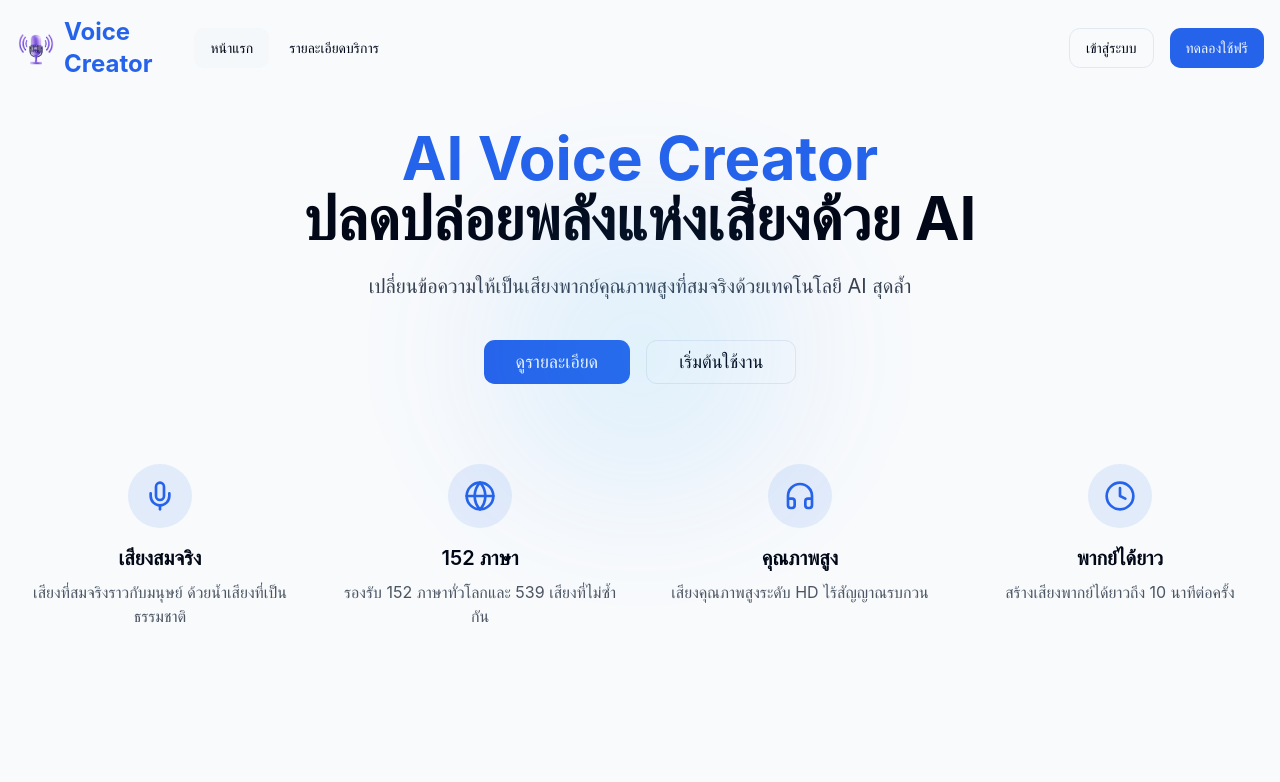
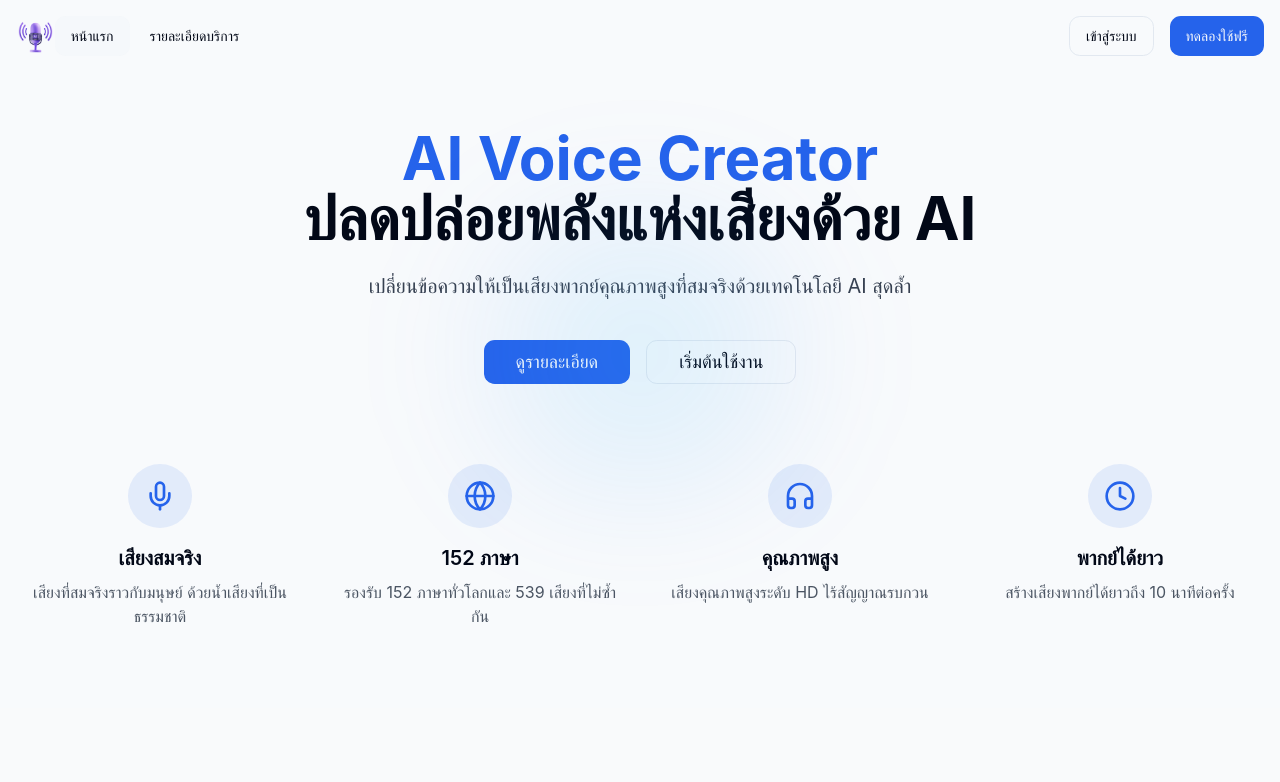
Before and after one commit to iam-generative-ai/ai-voice-creator, a React (Vite) app: page / in a window 1280 px wide. Shown: the top 782 px of the page. Built offline with nearby package versions, Linux system fonts and the light colour scheme.

Commit message:
Remove Voice Creator
- Removed Voice Creator.

```diff
--- a/src/components/layout/Header.tsx
+++ b/src/components/layout/Header.tsx
@@ -23,9 +23,8 @@ const Header = () => {
               <img
                 src="/lovable-uploads/1ebffb6b-686a-4a62-b04d-c1b3c61a9245.png"
                 alt="AI Voice Creator Logo"
-                className="h-10 w-auto mr-2"
+                className="h-10 w-auto"
               />
-              <span className="text-2xl font-bold text-gradient">Voice Creator</span>
             </div>
           </Link>
         </div>
```
